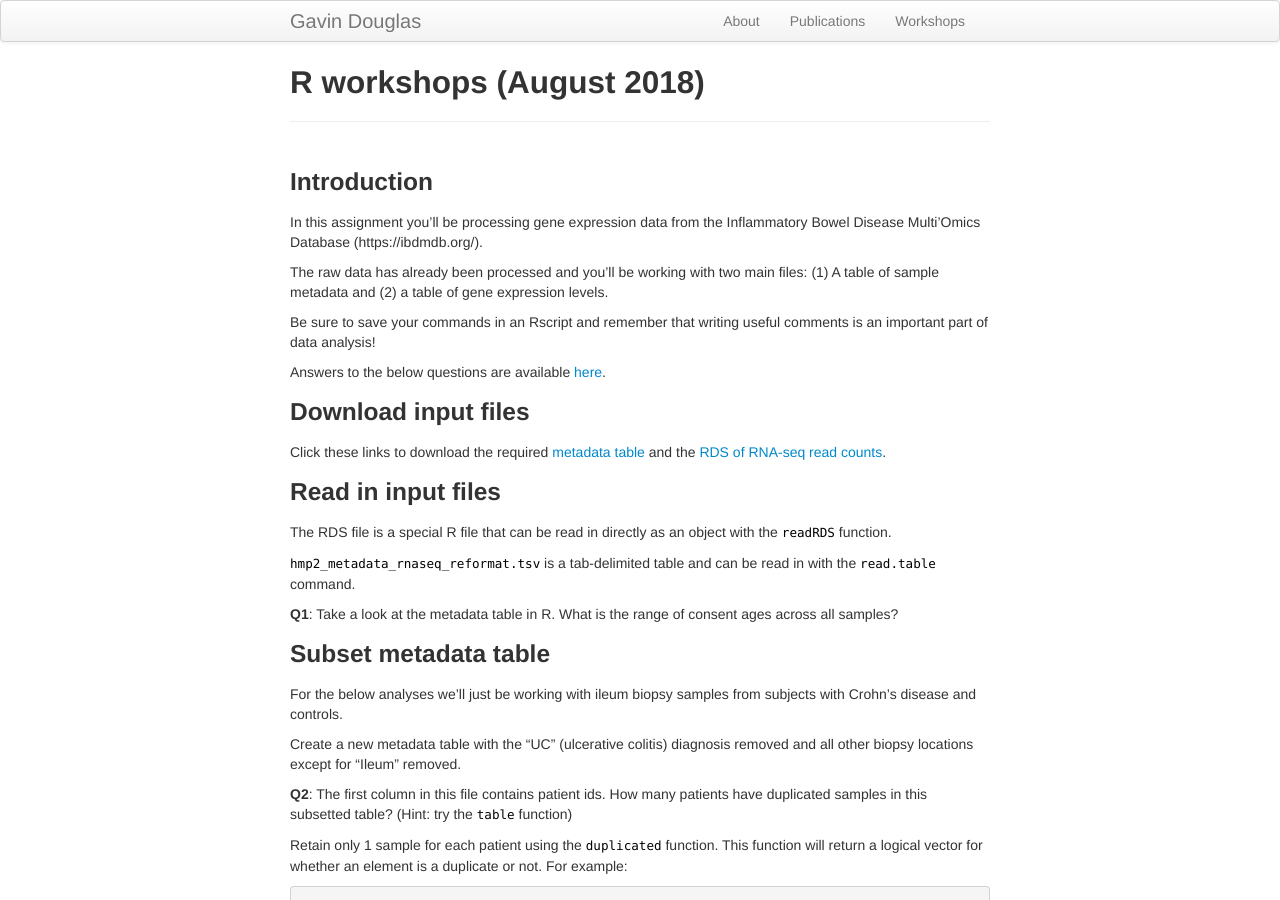
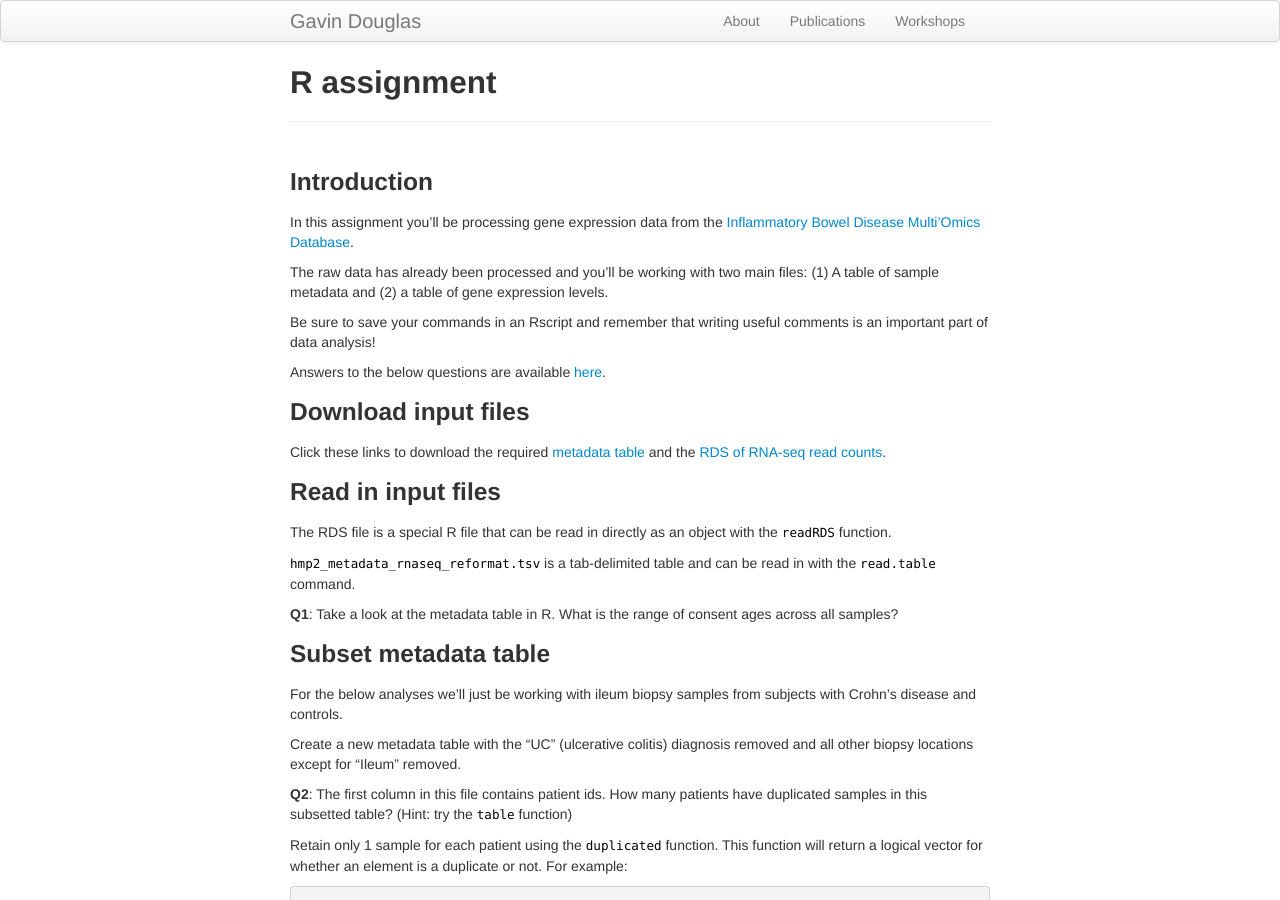
Before and after one commit to gavinmdouglas/gavinmdouglas.github.io, a Jekyll site: the page built from pages/R_assignments/R_assignment1.md, in a window 1280 px wide and 900 px high. Built offline with Jekyll 4.4.1, drawn with Linux system fonts in a browser that asks for light colours.

Commit message:
fixed links in ass1

```diff
--- a/pages/R_assignments/R_assignment1.md
+++ b/pages/R_assignments/R_assignment1.md
@@ -1,12 +1,12 @@
 ---
 layout: page
-title: R workshops (August 2018)
+title: R assignment #1
 ---
 
 ### Introduction
 
 In this assignment you'll be processing gene expression data from the
-Inflammatory Bowel Disease Multi'Omics Database (https://ibdmdb.org/).
+[Inflammatory Bowel Disease Multi'Omics Database](https://ibdmdb.org/).
 
 The raw data has already been processed and you'll be working with two main
 files: (1) A table of sample metadata and (2) a table of gene expression levels.
@@ -14,7 +14,7 @@ files: (1) A table of sample metadata and (2) a table of gene expression levels.
 Be sure to save your commands in an Rscript and remember that writing useful
 comments is an important part of data analysis!
 
-Answers to the below questions are available [here]({{ BASE_PATH }}/pages/R_workshops/R_ass1_answers.html).
+Answers to the below questions are available [here]({{ BASE_PATH }}/pages/R_assignments/R_ass1_answers.html).
 
 ### Download input files
 
```
